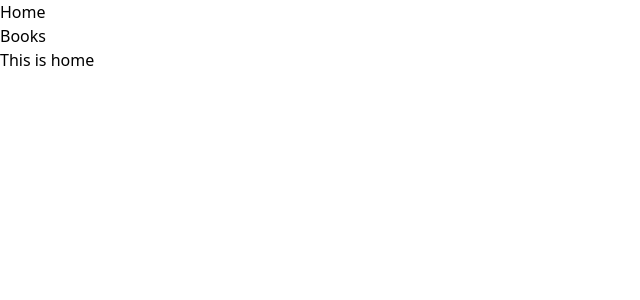
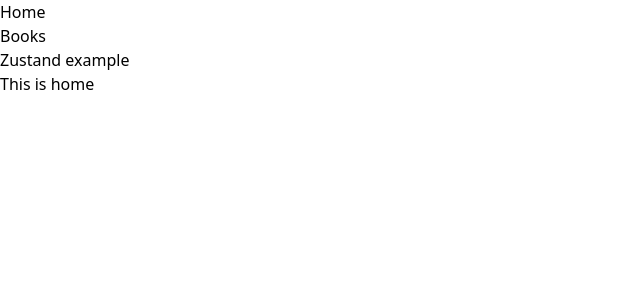
Before and after one commit to KshitijV97/h2023, a React (Vite) app: page / in a window 1280 px wide. Shown: the top 300 px of the page, without its empty margins (0-640 px from the left). Built offline with nearby package versions, Linux system fonts and the light colour scheme.

Commit message:
Added zustand example and showing nav only on root

```diff
--- a/src/App.tsx
+++ b/src/App.tsx
@@ -1,12 +1,17 @@
 import "./App.css";
-import { Link, Routes, Route } from "react-router-dom";
+import { Link, Routes, Route, useLocation } from "react-router-dom";
 import { Home } from "./pages/Home";
 import { NotFound } from "./pages/NotFound";
 import { BookRoutes } from "./routes/BookRoutes";
+import { ZustandExample } from "./pages/ZustandExample/ZustandExample";
 
 function App() {
+	const location = useLocation();
+
+	const showNav: boolean = location.pathname === "/";
 	return (
 		<div>
+			{showNav ? (
 				<nav>
 					<ul>
 						<li>
@@ -15,11 +20,17 @@ function App() {
 						<li>
 							<Link to='/books'>Books</Link>
 						</li>
+						<li>
+							<Link to='/zustand-example'>Zustand example</Link>
+						</li>
 					</ul>
 				</nav>
+			) : null}
+
 			<Routes>
 				<Route path='/' element={<Home />} />
 				<Route path='/books/*' element={<BookRoutes />} />
+				<Route path='/zustand-example' element={<ZustandExample />} />
 				<Route path='*' element={<NotFound />} />
 			</Routes>
 		</div>
```
Lines whose indentation alone changed are shown as unchanged.
